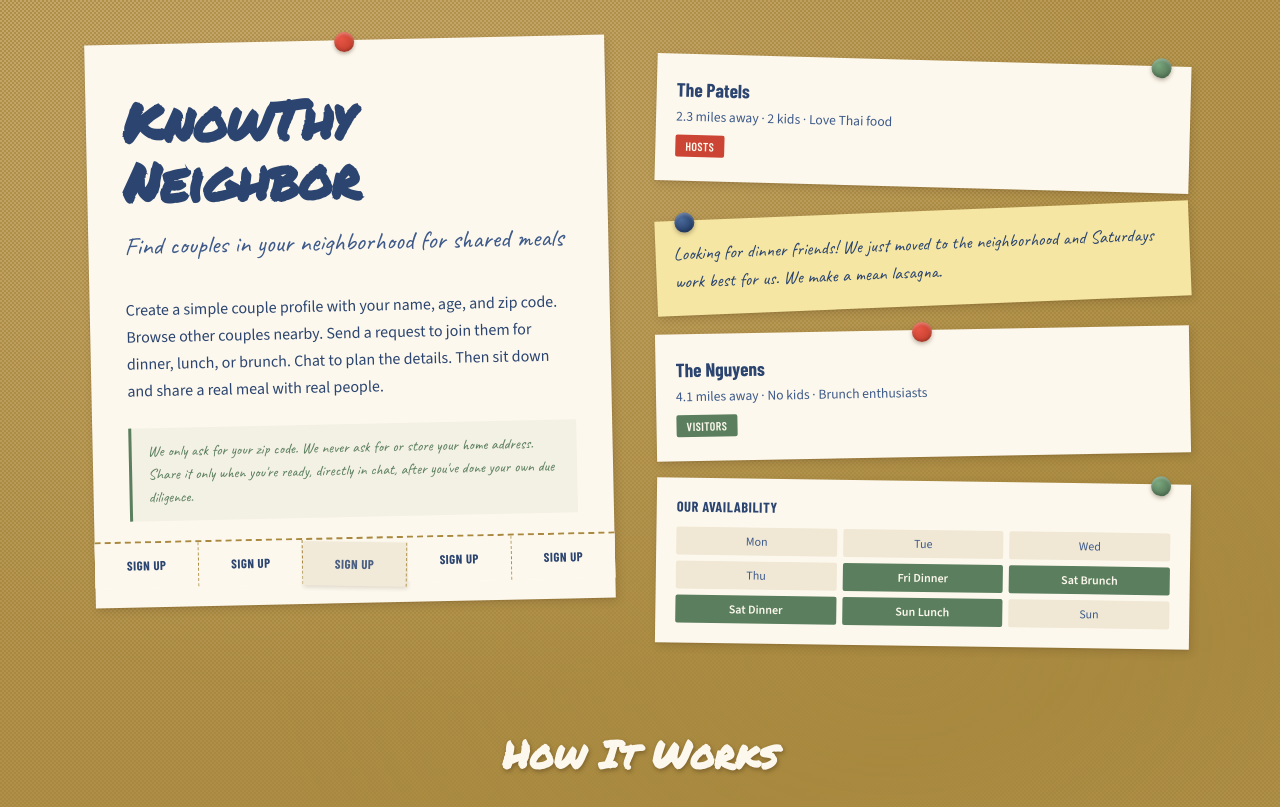
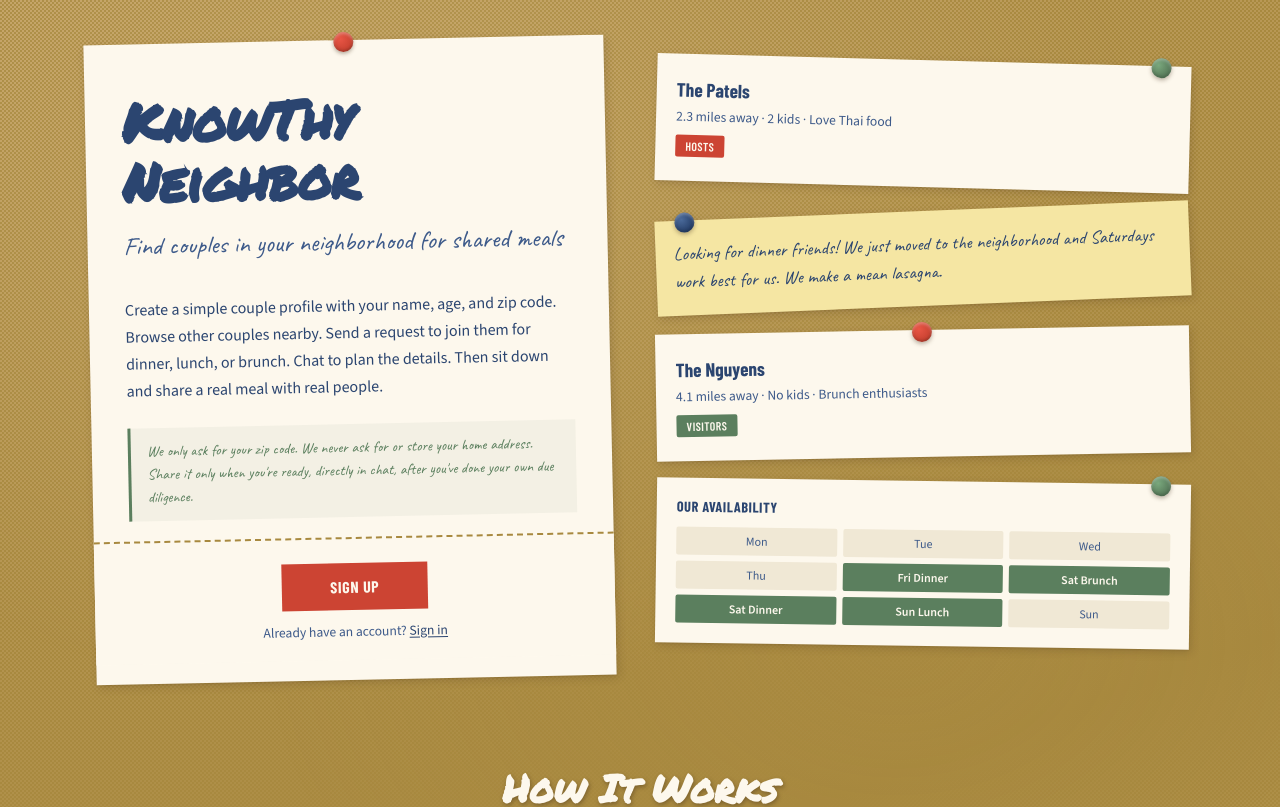
Before and after one commit to AmitKulkarni23/knowthyneighbor, a Next.js app in the folder frontend/: page / in a window 1280 px wide. Shown: the top 807 px of the page. Built offline with nearby package versions, Linux system fonts and the light colour scheme.

Commit message:
Replace tear-off tab row with single Sign Up CTA and add Sign In link.

```diff
--- a/frontend/src/app/page.module.css
+++ b/frontend/src/app/page.module.css
@@ -132,55 +132,51 @@
   line-height: 1.5;
 }
 
-/* ── Tear-off tabs ── */
-.tearOffRow {
-  display: flex;
+/* ── Flyer CTA ── */
+.flyerCta {
+  text-align: center;
   border-top: 2px dashed var(--cork-dark);
+  margin: 0 -36px;
+  padding: 24px 36px 20px;
   background: var(--paper);
-  margin: 0 -36px;
-  padding: 0;
-}
-
-.tearTab {
-  flex: 1;
-  padding: 14px 4px;
-  text-align: center;
-  font-family: var(--font-condensed), sans-serif;
-  font-weight: 700;
-  font-size: 0.8rem;
-  letter-spacing: 0.04em;
-  text-transform: uppercase;
-  color: var(--ink-blue);
-  border: none;
-  background: var(--paper);
-  cursor: pointer;
-  border-right: 1px dashed var(--cork-dark);
-  transition: background 0.15s ease, color 0.15s ease, transform 0.15s ease;
-  position: relative;
-}
-
-.tearTab:last-child {
-  border-right: none;
-}
-
-.tearTab:hover {
-  background: var(--pushpin-red);
-  color: var(--paper);
 }
 
 .tearTabTorn {
-  composes: tearTab;
-  transform: rotate(2deg) translateY(3px);
-  background: var(--paper-aged);
-  opacity: 0.85;
-  box-shadow: 1px 2px 4px var(--shadow-card);
+  display: inline-block;
+  padding: 14px 48px;
+  font-family: var(--font-condensed), sans-serif;
+  font-weight: 700;
+  font-size: 1rem;
+  letter-spacing: 0.04em;
+  text-transform: uppercase;
+  text-decoration: none;
+  color: var(--paper);
+  background: var(--pushpin-red);
+  border: none;
+  cursor: pointer;
+  transition: background 0.15s ease, transform 0.15s ease;
 }
 
 .tearTabTorn:hover {
-  background: var(--pushpin-red);
-  color: var(--paper);
-  opacity: 1;
-  transform: rotate(0) translateY(0);
+  background: var(--pushpin-red-hover);
+  transform: scale(1.03);
+}
+
+.signInHint {
+  font-family: var(--font-body), Georgia, serif;
+  font-size: 0.85rem;
+  color: var(--ink-blue-light);
+  margin-top: 12px;
+}
+
+.signInLink {
+  color: var(--ink-blue);
+  text-decoration: underline;
+  text-underline-offset: 2px;
+}
+
+.signInLink:hover {
+  color: var(--pushpin-red);
 }
 
 /* ── Side cards ── */
@@ -402,6 +398,7 @@
   font-size: 1rem;
   letter-spacing: 0.04em;
   text-transform: uppercase;
+  text-decoration: none;
   padding: 14px 36px;
   background: var(--pushpin-red);
   color: var(--paper);
@@ -448,8 +445,9 @@
     transform: rotate(-0.5deg) translateY(-4px) scale(1.01);
   }
 
-  .tearOffRow {
+  .flyerCta {
     margin: 0 -24px;
+    padding: 24px 24px 20px;
   }
 
   .sideCards {
@@ -472,8 +470,8 @@
     gap: 16px;
   }
 
-  .tearTab {
-    font-size: 0.7rem;
-    padding: 10px 2px;
+  .tearTabTorn {
+    padding: 12px 36px;
+    font-size: 0.9rem;
   }
 }
--- a/frontend/src/app/page.tsx
+++ b/frontend/src/app/page.tsx
@@ -24,13 +24,12 @@ export default function Home() {
             after you&apos;ve done your own due diligence.
           </div>
 
-          {/* Tear-off tabs */}
-          <div className={styles.tearOffRow}>
-            <button className={styles.tearTab}>Sign Up</button>
-            <button className={styles.tearTab}>Sign Up</button>
-            <button className={styles.tearTabTorn}>Sign Up</button>
-            <button className={styles.tearTab}>Sign Up</button>
-            <button className={styles.tearTab}>Sign Up</button>
+          {/* CTA */}
+          <div className={styles.flyerCta}>
+            <a href="/login" className={styles.tearTabTorn}>Sign Up</a>
+            <p className={styles.signInHint}>
+              Already have an account? <a href="/login" className={styles.signInLink}>Sign in</a>
+            </p>
           </div>
         </div>
 
@@ -137,7 +136,7 @@ export default function Home() {
             connection. KnowThyNeighbor gets you off the app and around a table.
             The only thing we optimize for is a real meal with real people.
           </p>
-          <button className={styles.promiseCta}>Put Your Card on the Board</button>
+          <a href="/login" className={styles.promiseCta}>Put Your Card on the Board</a>
         </div>
       </section>
 
```
